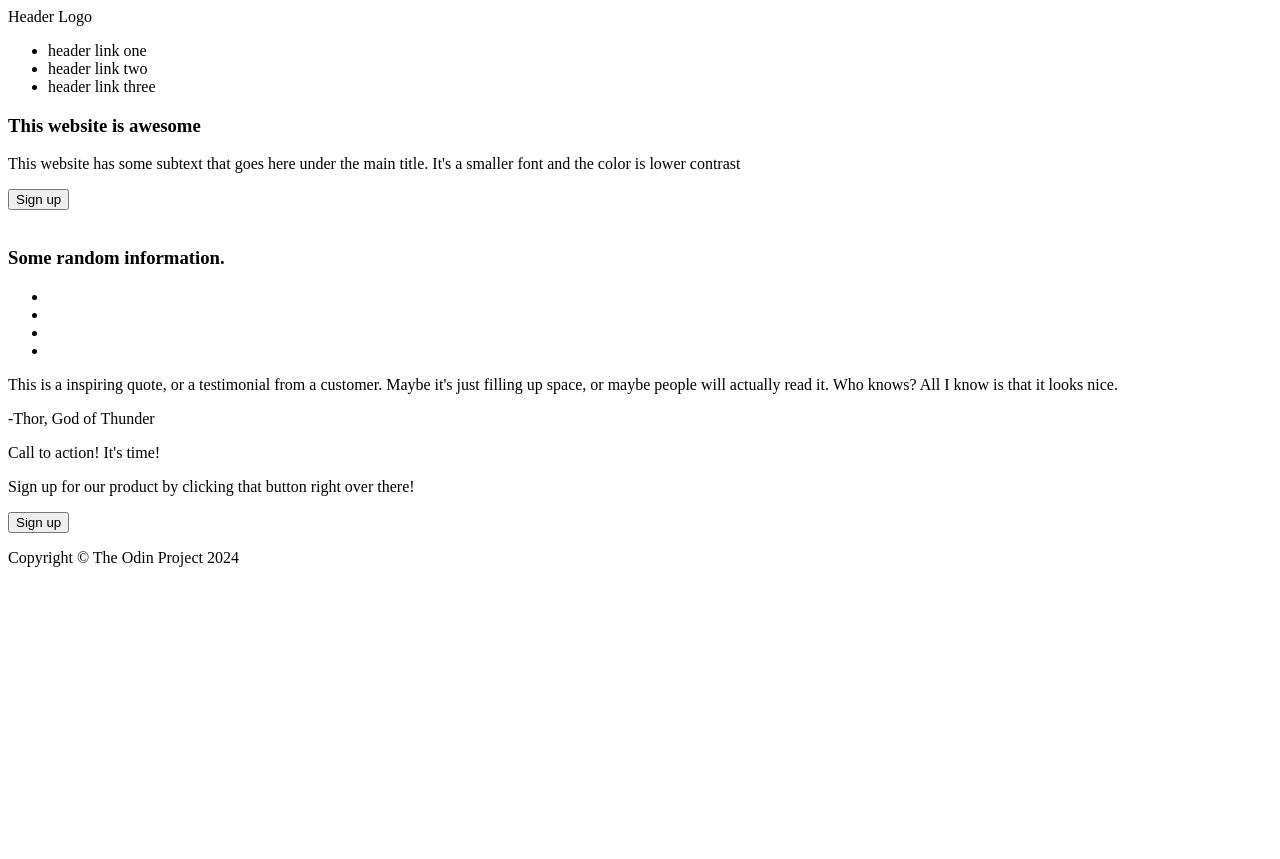
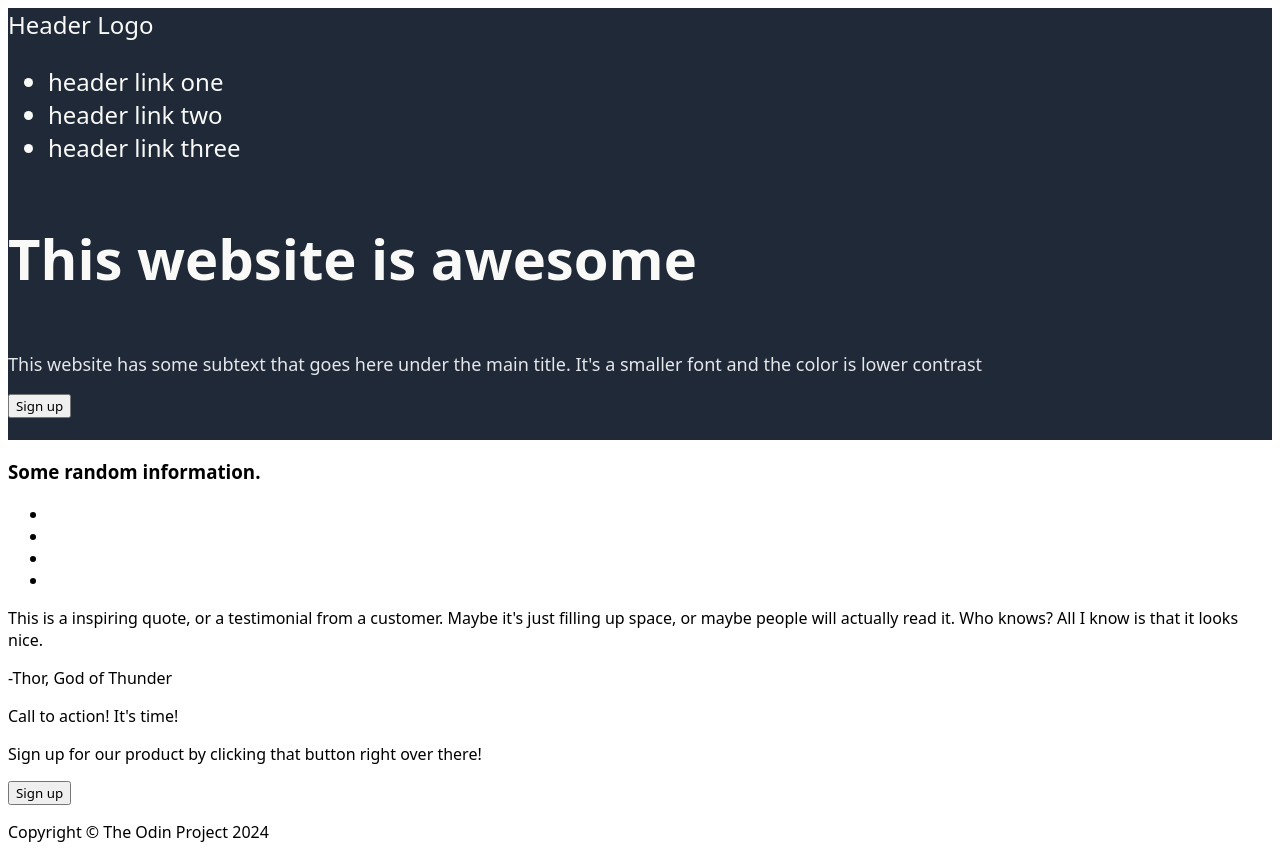
Before and after one commit to Johannes-anton25/Landing_Page, a plain HTML site: page index.html in a window 1280 px wide. Before the commit the page ends 800 px from the top, so only its background shows below. Drawn offline with Linux system fonts and the light colour scheme.

Commit message:
Rename class names Added div containers Added CSS background color, font and color

```diff
--- a/index.html
+++ b/index.html
@@ -18,24 +18,24 @@
           </ul>
         </div>
       </div>
-      <div class="random-info">
-        <div class="random-title">
+
+      <div class="hero-info">
+        <div class="hero-title">
           <h3>This website is awesome</h3>
         </div>
-        <div class="random-paragraph">
+        <div class="hero-paragraph">
           <p>
             This website has some subtext that goes here under the main title.
             It's a smaller font and the color is lower contrast
           </p>
         </div>
-        <div class="random-button">
-          <button class="#">Sign up</button>
-        </div>
-        <div class="random-img"><img src="" alt="" /></div>
+        <button class="hero-button">Sign up</button>
+        <div class="hero-img"><img src="" alt="" /></div>
       </div>
     </section>
 
     <section>
+      <div>
         <h3 class="middle-title">Some random information.</h3>
         <ul class="middle-lists">
           <li></li>
@@ -43,23 +43,34 @@
           <li></li>
           <li></li>
         </ul>
+      </div>
     </section>
 
     <section>
-      <p class="quote-paragraph">
-        This is a inspiring quote, or a testimonial from a customer. Maybe it's
-        just filling up space, or maybe people will actually read it. Who knows?
-        All I know is that it looks nice.
+      <div>
+        <div class="quote-paragraph">
+          <p>
+            This is a inspiring quote, or a testimonial from a customer. Maybe
+            it's just filling up space, or maybe people will actually read it.
+            Who knows? All I know is that it looks nice.
           </p>
-      <p class="quote-person">-Thor, God of Thunder</p>
+        </div>
+        <div class="quote-person"><p>-Thor, God of Thunder</p></div>
+      </div>
     </section>
 
     <section>
-      <p class="buttom-action">Call to action! It's time!</p>
-      <p class="bottom-paragraph">
+      <div>
+        <div class="buttom-action">
+          <p>Call to action! It's time!</p>
+        </div>
+        <div class="bottom-paragraph">
+          <p>
             Sign up for our product by clicking that button right over there!
           </p>
+        </div>
         <button class="bottom-button">Sign up</button>
+      </div>
     </section>
 
     <footer>
--- a/style.css
+++ b/style.css
@@ -0,0 +1,28 @@
+* {
+  font-family: system-ui, -apple-system, BlinkMacSystemFont, "Segoe UI", Roboto,
+    Oxygen, Ubuntu, Cantarell, "Open Sans", "Helvetica Neue", sans-serif;
+}
+
+.hero {
+  background-color: #1f2937;
+}
+
+.hero-logo {
+  font-size: 24px;
+  color: #f9faf8;
+}
+.hero-title {
+  font-size: 48px;
+  color: #f9faf8;
+  font-weight: 900;
+}
+
+.hero-paragraph {
+  font-size: 18px;
+  color: #e5e7eb;
+}
+
+.quote-
+footer {
+  background-color: #1f2937;
+}
```
Lines whose indentation alone changed are shown as unchanged.
